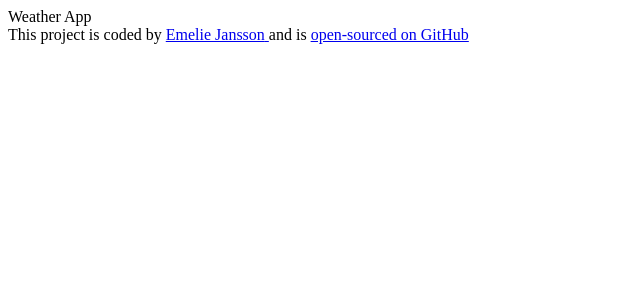
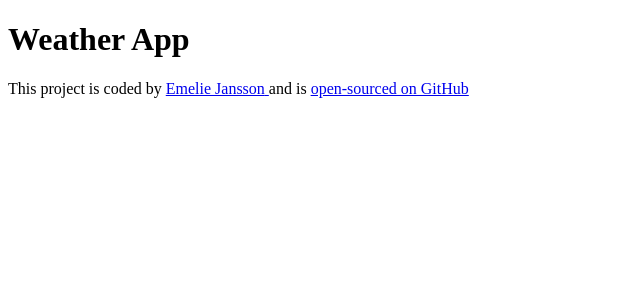
Before and after one commit to aworkconsulting/react-weather-app-emelie, a React (Create React App) app: page / in a window 1280 px wide. Shown: the top 300 px of the page, without its empty margins (0-640 px from the left). Built offline with nearby package versions, Linux system fonts and the light colour scheme.

Commit message:
added h1

```diff
--- a/src/App.js
+++ b/src/App.js
@@ -5,7 +5,7 @@ export default function App() {
   return (
     <div className="App">
       {" "}
-      Weather App
+      <h1>Weather App</h1>
       <footer>
         This project is coded by{" "}
         <a href="https://aworkconsulting.se/" target="_blank" rel="noreferrer">
```
